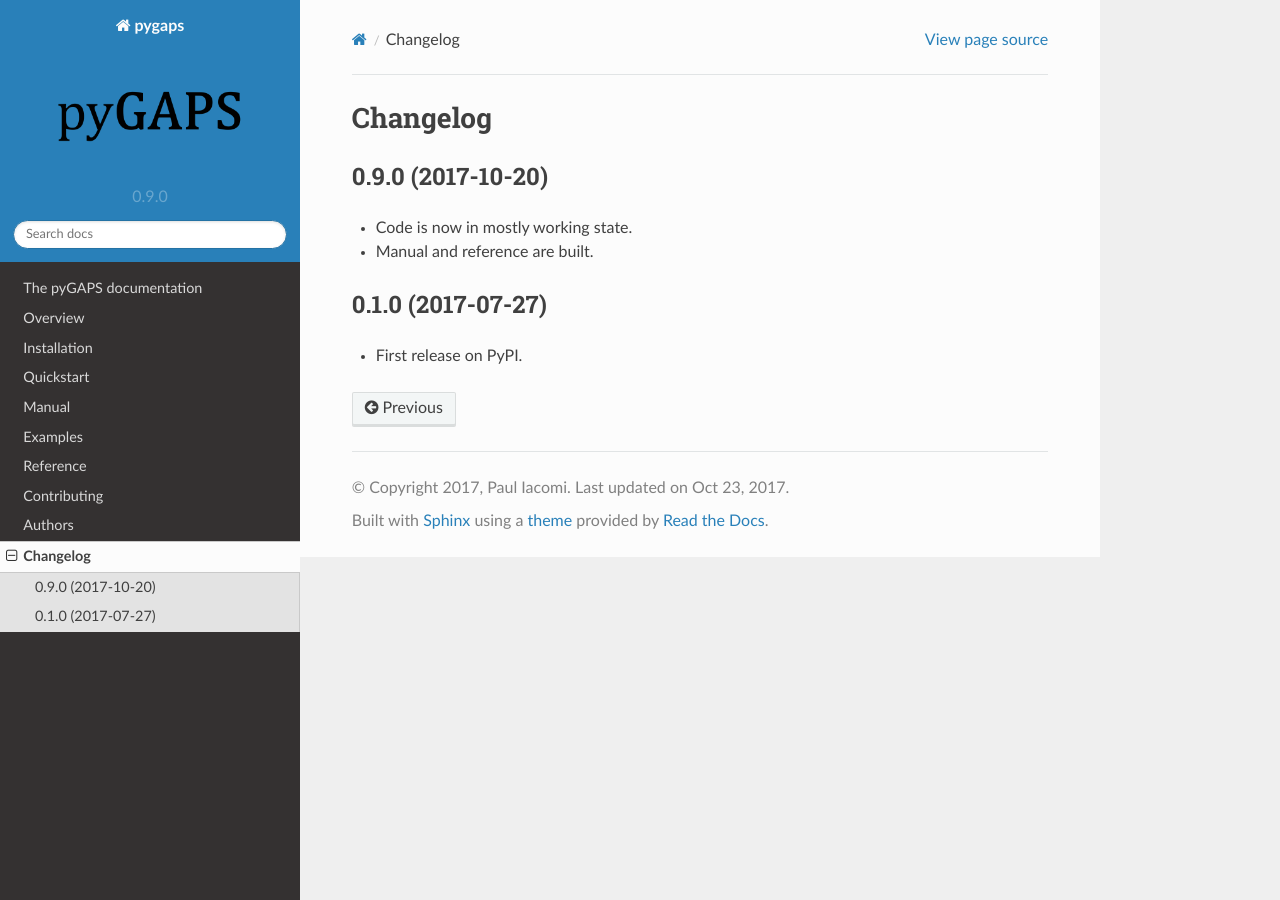
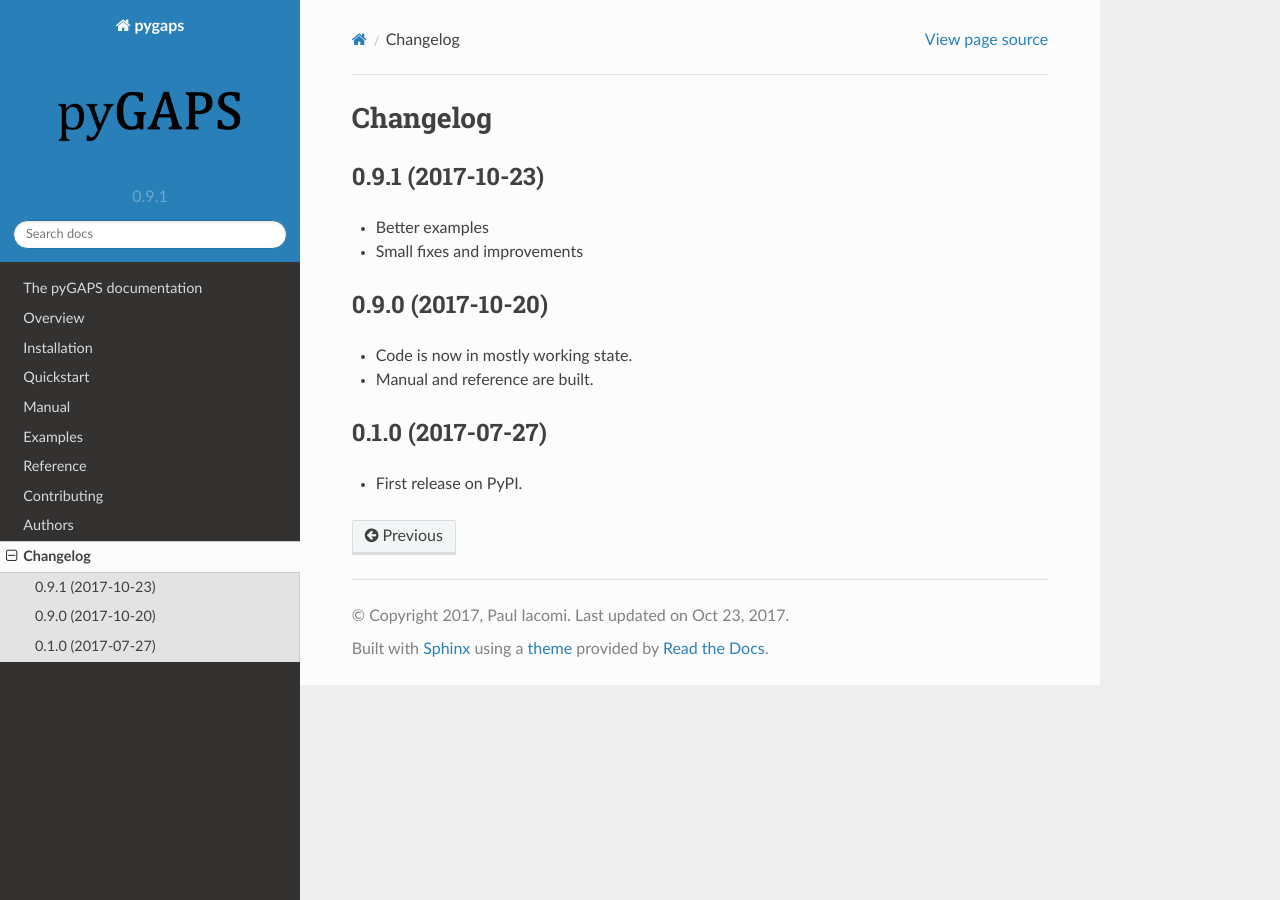
Before and after one commit to pauliacomi/pyGAPS, a Sphinx documentation site: the page built from docs/changelog.rst, in a window 1280 px wide. Built offline with Sphinx 7.4.7 and the Read the Docs theme 2.0.0, drawn with Linux system fonts in a browser that asks for light colours; pages that are not in the unit, such as notebooks, are missing from menus.

```diff
--- a/CHANGELOG.rst
+++ b/CHANGELOG.rst
@@ -1,6 +1,12 @@
 
 Changelog
 =========
+
+0.9.1 (2017-10-23)
+------------------
+
+* Better examples
+* Small fixes and improvements
 
 0.9.0 (2017-10-20)
 ------------------
--- a/README.rst
+++ b/README.rst
@@ -29,9 +29,9 @@ pyGAPS (Python General Adsorption Processing Suite) is a framework for adsorptio
     :target: http://www.repostatus.org/#wip
     :alt: Project Status: WIP – Initial development is in progress, but there has not yet been a stable, usable release suitable for the public.
 
-.. |commits-since| image:: https://img.shields.io/github/commits-since/pauliacomi/pygaps/v0.9.0.svg
+.. |commits-since| image:: https://img.shields.io/github/commits-since/pauliacomi/pygaps/v0.9.1.svg
     :alt: Commits since latest release
-    :target: https://github.com/pauliacomi/pygaps/compare/v0.9.0...master
+    :target: https://github.com/pauliacomi/pygaps/compare/v0.9.1...master
 
 .. |docs| image:: https://readthedocs.org/projects/pygaps/badge/?style=flat
     :target: https://readthedocs.org/projects/pygaps
--- a/docs/conf.py
+++ b/docs/conf.py
@@ -62,7 +62,7 @@ project = 'pygaps'
 year = '2017'
 author = 'Paul Iacomi'
 copyright = '{0}, {1}'.format(year, author)
-version = release = '0.9.0'
+version = release = '0.9.1'
 
 # Add any paths that contain templates here, relative to this directory.
 templates_path = ['.']
--- a/setup.py
+++ b/setup.py
@@ -22,7 +22,7 @@ def read(*names, **kwargs):
 
 setup(
     name='pygaps',
-    version='0.9.0',
+    version='0.9.1',
     license='MIT license',
     description='',
     long_description='%s\n%s' % (
--- a/src/pygaps/__init__.py
+++ b/src/pygaps/__init__.py
@@ -3,7 +3,7 @@
 
 __author__ = 'Paul A. Iacomi'
 __docformat__ = 'restructuredtext'
-__version__ = '0.9.0'
+__version__ = '0.9.1'
 
 # isort:skip_file
 
```
Also changed, not shown: .bumpversion.cfg.
